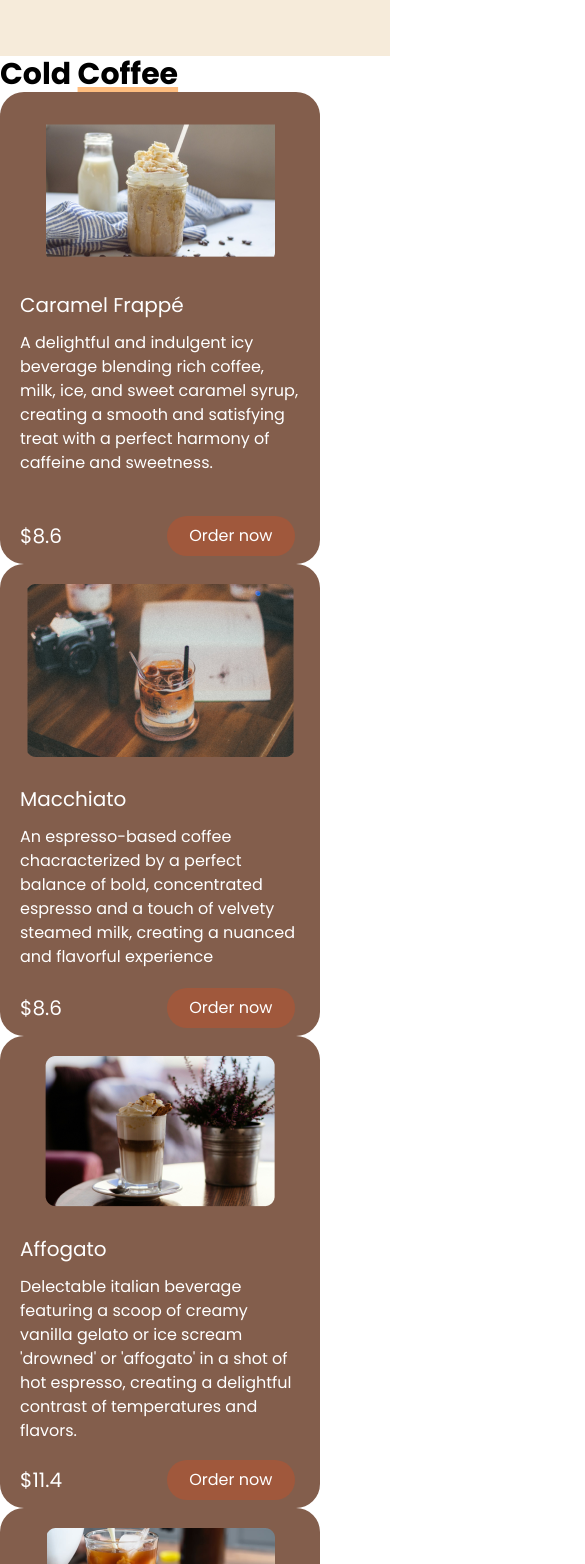
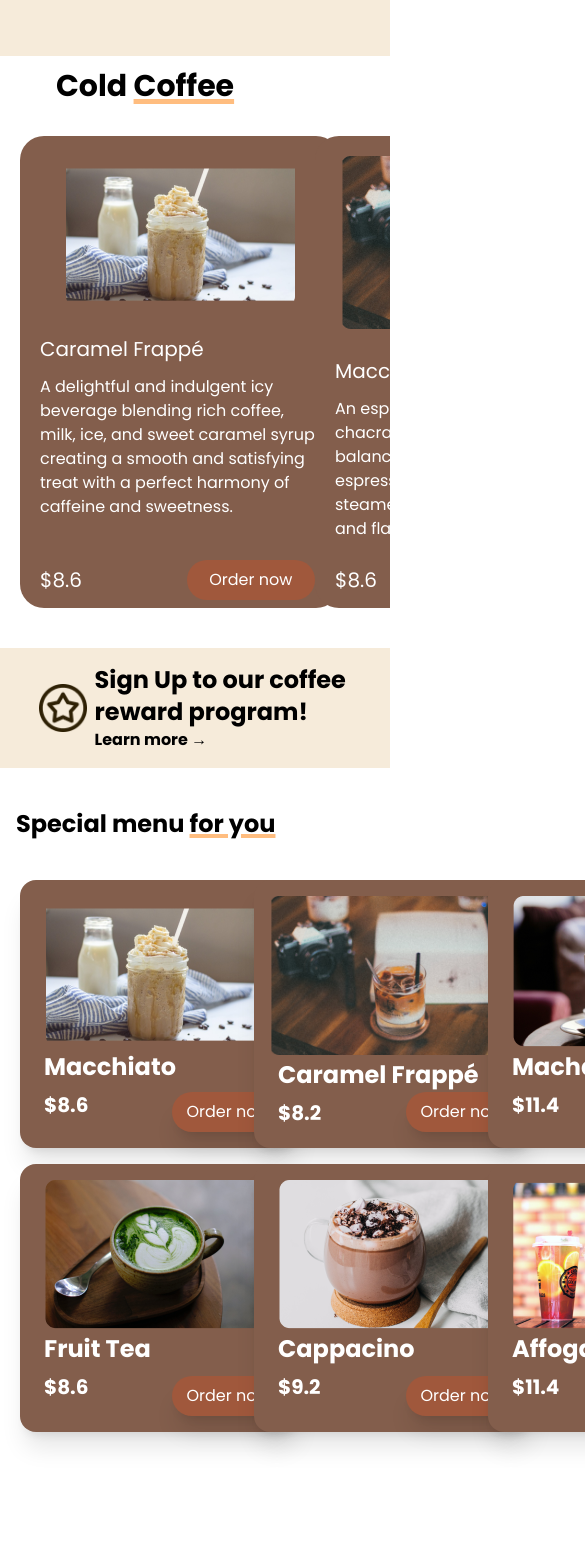
Before and after one commit to tonyTo02/coffee-landing-page, a Vue app: page / in a window 390 px wide. Shown: the part 904-2468 px from the top of the page, 585 px wide, since content can reach past the window. Built offline with nearby package versions, Linux system fonts and the light colour scheme; a web font is replaced by a local one.

Commit message:
responsive

```diff
--- a/package.json
+++ b/package.json
@@ -10,6 +10,7 @@
   },
   "dependencies": {
     "@tailwindcss/vite": "^4.0.9",
+    "swiper": "^11.2.5",
     "tailwindcss": "^4.0.9",
     "vue": "^3.5.13"
   },
--- a/src/components/AboutUs.vue
+++ b/src/components/AboutUs.vue
@@ -1,9 +1,10 @@
 <template>
-    <div class="container flex flex-row justify-center w-full h-132 bg-[#F6EBDA] p-15 items-center">
-        <div class="image p-2 rounded-2xl mx-4 bg-white w-full shadow-xl">
+    <div
+        class="container flex flex-col md:flex-row md:justify-center w-full h-180 md:h-132 bg-[#F6EBDA] md:p-15 md:items-center">
+        <div class="image p-2 rounded-2xl md:mx-4 bg-white w-100 shadow-xl ms-10 mt-10">
             <img :src="image" class="rounded-2xl w-full" alt="image-about-us">
         </div>
-        <div class="content px-30">
+        <div class="content md:px-30 px-10">
             <p class="text-2xl font-bold py-5">About <span class="underline decoration-3 decoration-[#FFBD7F]">Us</span>
             </p>
             <p class="text-xl font-bold py-5">Sip into Perfection</p>
--- a/src/components/AdvertiseBanner.vue
+++ b/src/components/AdvertiseBanner.vue
@@ -1,9 +1,9 @@
 <template>
     <div class="banner w-full h-30 bg-[#F6EBDA] grid grid-cols-[5%_95%] items-center justify-center px-[10%] mt-[5%]">
-        <div class="logo">
+        <div class="logo size-12">
             <img :src="logo" alt="star-icon">
         </div>
-        <div class="content px-[5%]">
+        <div class="content md:px-[5%] md:ms-0 ms-10">
             <p class="text-2xl font-bold">Sign Up to our coffee reward program!</p>
             <p class="text-base font-bold">Learn more &rightarrow;</p>
         </div>
--- a/src/components/FooterPage.vue
+++ b/src/components/FooterPage.vue
@@ -6,7 +6,7 @@
         <div class="title w-1/2 px-2">
             <p class="font-bold text-2xl text-[#2F2105]">CoffeeLove</p>
         </div>
-        <div class="social-media grow justify-items-center">
+        <div class="md:social-media md:grow md:justify-items-center hidden">
             <div class="wrap flex flex-row">
                 <img class="p-3" :src="facebookIcon" alt="facebook">
                 <img class="p-3" :src="instagramIcon" alt="instagram">
@@ -14,19 +14,26 @@
             </div>
         </div>
     </div>
-    <div class="flex flex-row items-center px-[15%] pb-20">
+    <div class="flex md:flex-row items-center md:px-[15%] md:pb-20 flex-col">
         <div class="navigation text-[#835E4C] w-[80%]">
             <p class="py-1.5">HOME</p>
             <p class="py-1.5">MENU</p>
             <p class="py-1.5">DELIVERY</p>
             <p class="py-1.5">LOCATIONS</p>
         </div>
-        <div class="subscribe w-2/3">
-            <label for="email" class="font-bold text-[#2F2105]">Newsletter</label>
+        <div class="subscribe w-[80%] mt-2">
+            <label for="email" class="font-bold text-2xl text-[#2F2105]">Newsletter</label>
             <div class="wrap flex flex-row pt-4 items-center">
                 <input type="text" name="email" id="email" class="bg-[#F6EBDA] text-[#835E4C] p-4"
                     placeholder="Your Email">
                 <button class="bg-[#835E4C] w-30 p-4 text-center text-white">Subscribe</button>
+            </div>
+        </div>
+        <div class="social-media grow justify-items-center py-10 md:hidden">
+            <div class="wrap flex flex-row">
+                <img class="p-3" :src="facebookIcon" alt="facebook">
+                <img class="p-3" :src="instagramIcon" alt="instagram">
+                <img class="p-3" :src="twitterIcon" alt="twitter">
             </div>
         </div>
     </div>
--- a/src/components/ListProductCards.vue
+++ b/src/components/ListProductCards.vue
@@ -1,13 +1,21 @@
 <template>
-    <div
-        class="md:list-cards md:relative md:w-full md:grid md:grid-cols-4 md:justify-items-center md:items-center md:mt-[12%] ">
-        <div class="md:absolute md:top-[-15%] md:left-10">
+    <div class="list-cards relative w-full justify-items-center items-center md:mt-[12%]">
+        <div class="absolute md:top-[-6rem] md:left-10 top-[-4rem] left-10 p-4">
             <p class="text-3xl font-bold">Cold <u class="underline decoration-5 decoration-[#FFBD7F]">Coffee</u></p>
         </div>
-        <product-card v-for="x in listCards" :key="x.title" v-bind:card-images="x.image" v-bind:card-title="x.title"
-            v-bind:card-content="x.content" v-bind:card-price="x.price"
-            :class="['hover:bg-[#FFBD7F] hover:scale-110 transition-transform duration-500']"></product-card>
-        <div class="prev-slide md:absolute md:left-0 md:p-3 hover:scale-110 cursor-pointer
+        <swiper class="mt-15 w-full px-[10%]" :slides-per-view="2" :loop="true" :space-between="200" :grabCursor="true"
+            :breakpoints="{
+                1024: { slidesPerView: 2, spaceBetween: 10, centeredSlides: false },
+                1280: { slidesPerView: 4, spaceBetween: 10, centeredSlides: false }
+            }">
+            <swiper-slide v-for="x in listCards" :key="x.title">
+                <product-card v-bind:card-images="x.image" v-bind:card-title="x.title" v-bind:card-content="x.content"
+                    v-bind:card-price="x.price"
+                    class="hover:bg-[#FFBD7F] hover:scale-105 transition-transform duration-500">
+                </product-card>
+            </swiper-slide>
+        </swiper>
+        <!-- <div class="prev-slide md:absolute md:left-0 md:p-3 hover:scale-110 cursor-pointer
 ">
             <svg xmlns="http://www.w3.org/2000/svg" fill="none" viewBox="0 0 24 24" stroke-width="1.5"
                 stroke="currentColor" class="size-8 bg-white rounded-full">
@@ -23,7 +31,7 @@
                 <path stroke-linecap="round" stroke-linejoin="round"
                     d="m12.75 15 3-3m0 0-3-3m3 3h-7.5M21 12a9 9 0 1 1-18 0 9 9 0 0 1 18 0Z" />
             </svg>
-        </div>
+        </div> -->
     </div>
 </template>
 <script>
@@ -32,9 +40,14 @@ import MenuItemPath1 from '@/assets/images/menu_item_1.png';
 import MenuItemPath2 from '@/assets/images/menu_item_2.png';
 import MenuItemPath3 from '@/assets/images/menu_item_3.png';
 import MenuItemPath4 from '@/assets/images/menu_item_4.png';
+import "swiper/css";
+import { Swiper, SwiperSlide } from "swiper/vue";
+
 export default {
     components: {
         "product-card": ProductCard,
+        Swiper, SwiperSlide,
+
     }, data() {
         return {
             listCards: [{
--- a/src/components/ListSmallCard.vue
+++ b/src/components/ListSmallCard.vue
@@ -1,12 +1,14 @@
 <template>
-    <div class="container px-[10%] py-5">
-        <div class="py-10 ps-2">
+    <div class="container h-screen md:py-5">
+        <div class="py-10 ps-4">
             <p class="font-bold text-2xl">Special menu <span class="underline decoration-4 decoration-[#FFBD7F]">for
                     you</span></p>
         </div>
-        <div class="list-small-card-product w-full grid grid-cols-4 gap-4 justify-items-center">
+        <div
+            class="list-small-card-product ms-40 w-full md:ms-0 grid grid-cols-4 gap-x-[60%] gap-4 md:gap-2 justify-items-center">
             <small-card v-for="(x, index) in listSmallCards" :key="index" v-bind:image="x.image" v-bind:name="x.name"
-                v-bind:price="x.price" :class="{ 'bg-[#FFBD7F]': x.isClicked }" @order-clicked="handleClicked(index)" />
+                v-bind:price="x.price" :class="[, { 'bg-[#FFBD7F]': x.isClicked }]"
+                @order-clicked="handleClicked(index)" />
         </div>
     </div>
 </template>
--- a/src/components/MainPage.vue
+++ b/src/components/MainPage.vue
@@ -20,7 +20,8 @@
                     <p class="mb-2 p-2">Sip, savor, and spread the love - where <br> every cup is a caffeinated hug at
                         our cozy <br> coffee heaven!
                     </p>
-                    <button class="w-36 h-10 p-2 rounded-full bg-[#2F2105] text-base text-[#fff] active:bg-[#835E4C]">
+                    <button
+                        class="w-36 h-10 p-2 rounded-full bg-[#2F2105] text-base text-[#fff] active:bg-[#835E4C] transition-colors">
                         Order now
                     </button>
                 </div>
--- a/src/components/ProductCard.vue
+++ b/src/components/ProductCard.vue
@@ -1,5 +1,5 @@
 <template>
-    <div class="card w-80 h-118 relative bg-[#835E4C] text-white rounded-3xl shadow-4xl p-5">
+    <div class="card w-80 h-118 relative bg-[#835E4C] text-white rounded-3xl shadow-4xl p-5 m-5">
         <div class="img w-full flex justify-center">
             <img :src="cardImages" alt="product images">
         </div>
```
